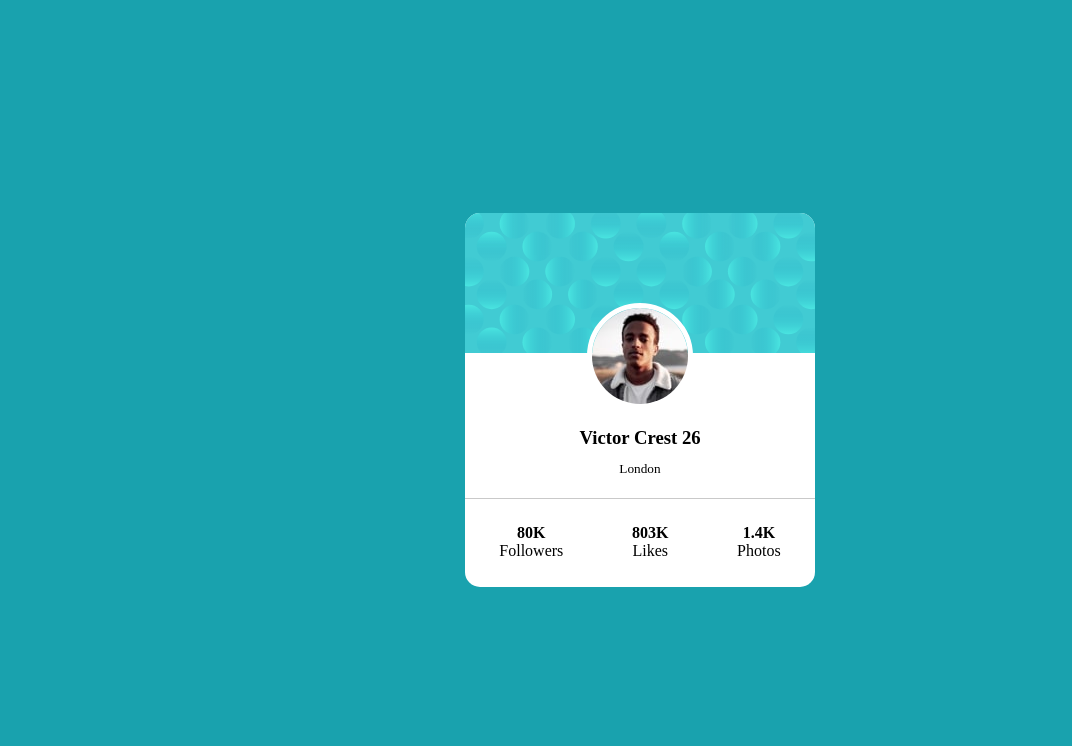
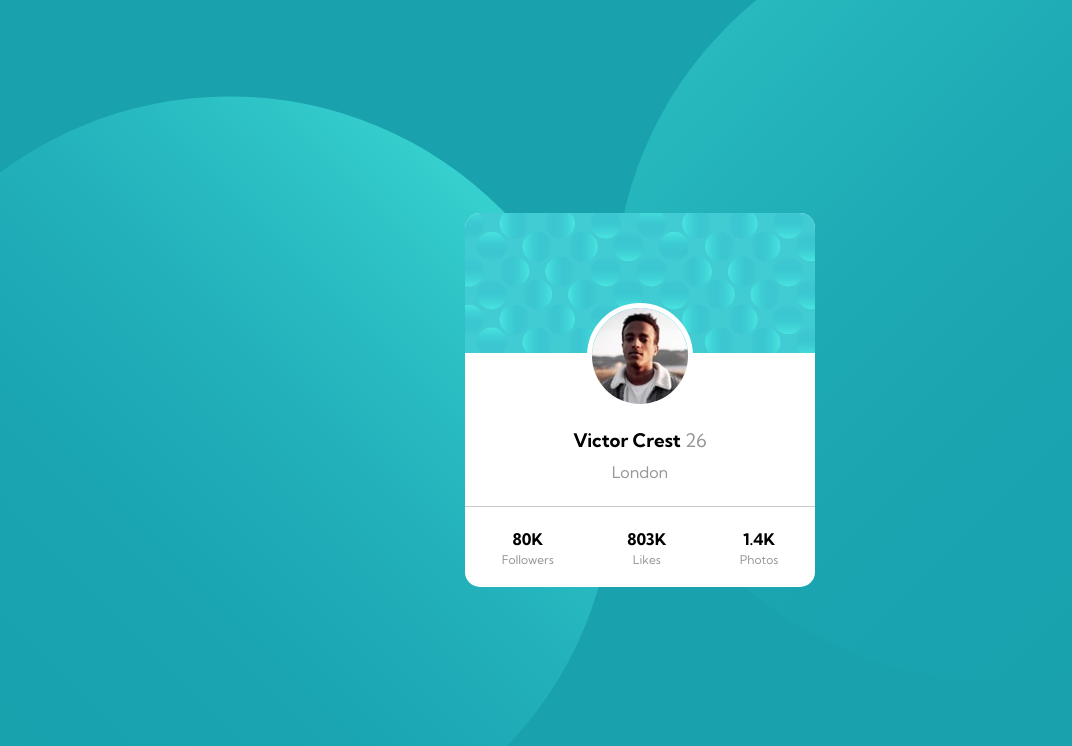
Before and after one commit to cristianescs/profile-card-component-main, a plain HTML site: page index.html in a window 1280 px wide. Shown: the whole page, without its empty margins (0-1072 px from the left). Drawn offline with Linux system fonts and the light colour scheme.

Commit message:
Ajustes e background

```diff
--- a/css/style.scss
+++ b/css/style.scss
@@ -13,6 +13,14 @@ body{
     display: flex;
     align-items: center;
     justify-content: center;
+    overflow: hidden;
+    font-family: 'Kumbh Sans', sans-serif;
+    background-image: url("/images/bg-pattern-top.svg"), url("/images/bg-pattern-bottom.svg");
+    background-repeat: no-repeat, no-repeat;
+    background-size: 60%, 60%;
+    background-position: -30% 300%, 120% -270%;
+    background-attachment: fixed, fixed;
+
 }
 
 .card{
@@ -46,11 +54,17 @@ body{
     display: flex;
     flex-direction: column;
     align-items: center;
-    margin-top: 10px;
-    line-height: 2;
+    margin-top: 15px;
+    line-height: 1.8;
 
-    h5{
-        font-weight: 100;
+    span{
+        font-weight: 400;
+        color: $dark-gray;
+    }
+
+    h4{
+        font-weight: 400;
+        color: $dark-gray;
     }
 }
 
@@ -58,12 +72,18 @@ body{
     display: flex;
     text-align: center;
     justify-content: space-around;
-    margin-top: 15px;
-    padding-top: 25px;
+    margin-top: 20px;
+    padding-top: 20px;
     width: 100%;
     border-top: 1px solid rgb(201, 201, 201);
+    line-height: 1.5;
 }
 
 .number-info{
     font-weight: bold;
 }
+
+.text-info{
+    font-size: 12px;
+    color: $dark-gray;
+}
--- a/index.html
+++ b/index.html
@@ -8,19 +8,20 @@
 
   <link rel="icon" type="image/png" sizes="32x32" href="./images/favicon-32x32.png">
   <link rel="stylesheet" href="./css/style.css">
-
+  <link rel="preconnect" href="https://fonts.gstatic.com">
+  <link href="https://fonts.googleapis.com/css2?family=Kumbh+Sans:wght@400;700&display=swap" rel="stylesheet">
   <title>Frontend Mentor | Profile card component</title>
 </head>
 
 <body>
+  <div class="container">
     <div class="card">
-    <img src="./images/bg-pattern-card.svg" alt="" class="bg-pattern-card">
-
+      <img src="./images/bg-pattern-card.svg" alt="" class="">
       <div class="profile">
         <img src="./images/image-victor.jpg" alt="profile image Victor">
         <div class="info-card">
           <h3>Victor Crest <span>26</span></h3>
-        <h5>London</h5>
+          <h4>London</h4>
         </div>
       </div>
       <div class="info-profile">
@@ -37,9 +38,8 @@
           <div class="text-info">Photos</div>
         </div>
       </div>
-
     </div>
-
+  </div>
   <!--
   <div class="attribution">
     Challenge by <a href="https://www.frontendmentor.io?ref=challenge" target="_blank">Frontend Mentor</a>.
```
Also changed, not shown: css/style.css, 1 other file. Lines whose indentation alone changed are shown as unchanged.
